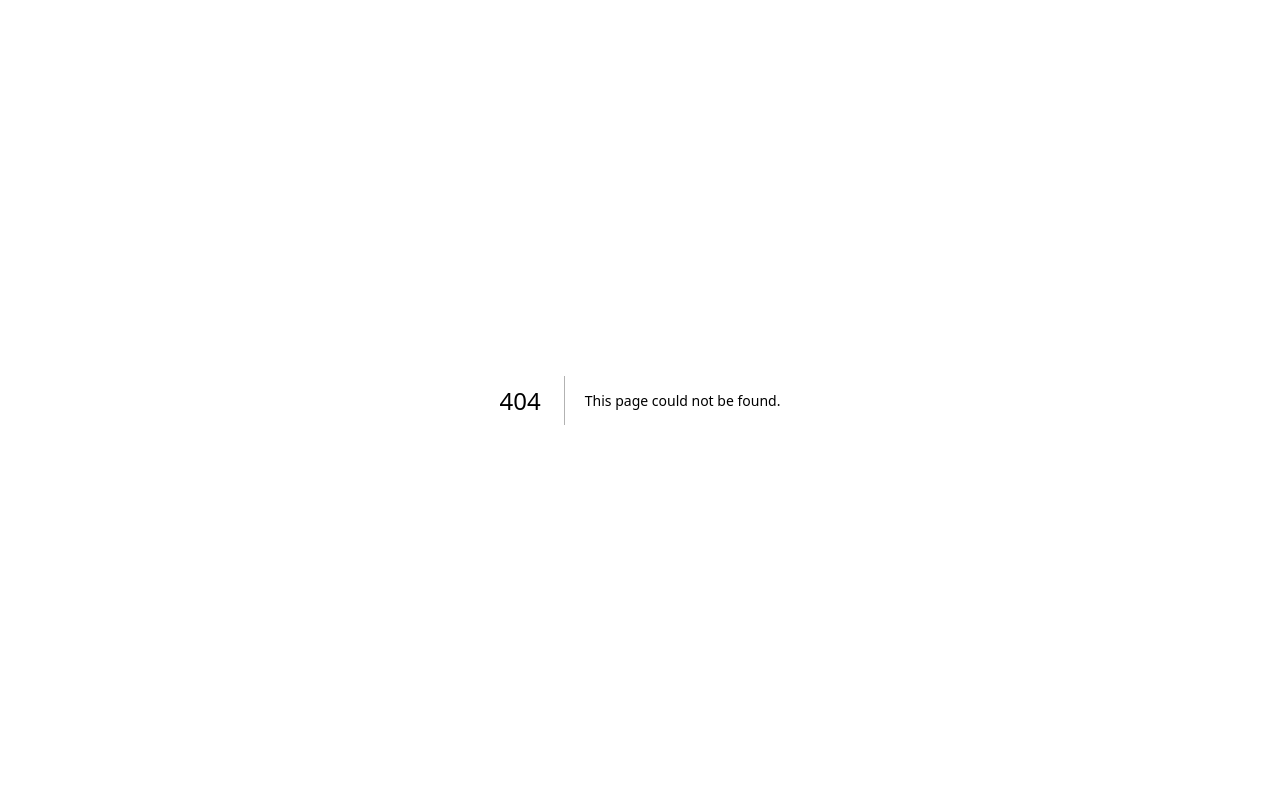
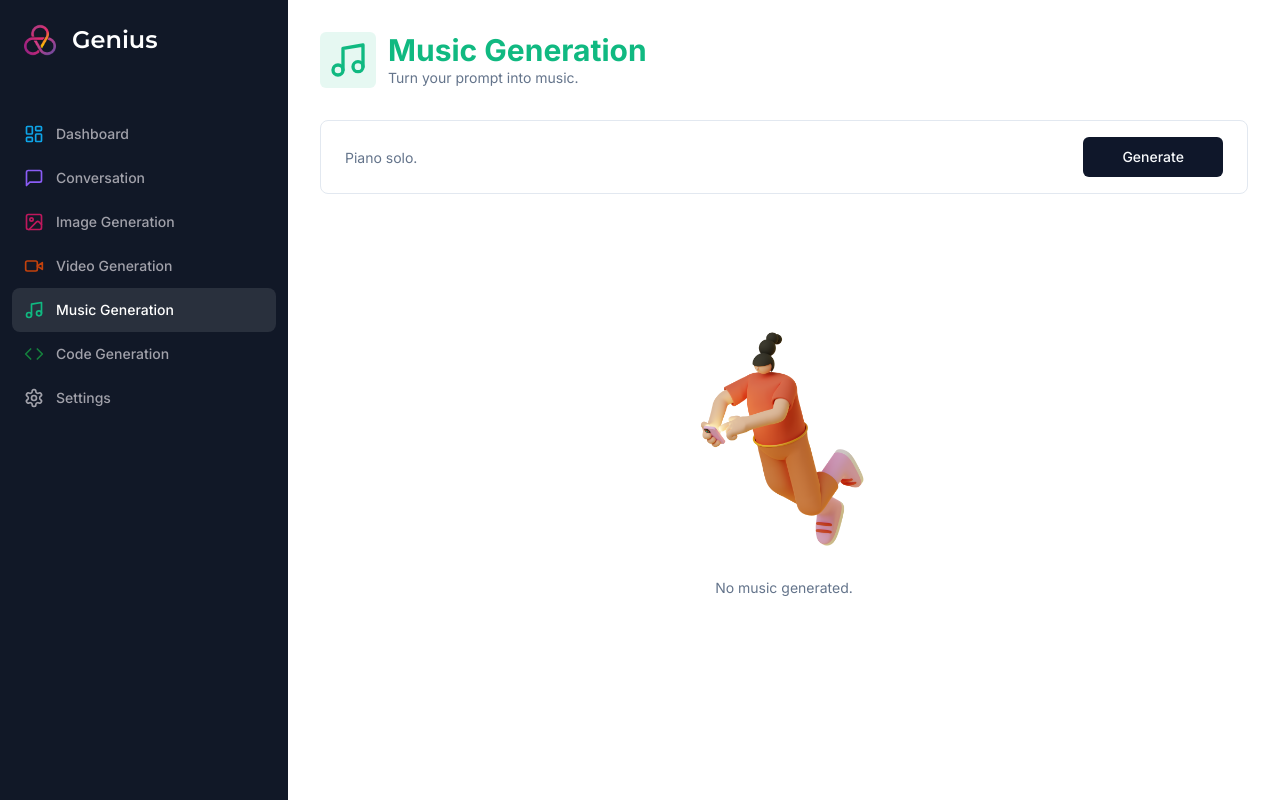
Before and after one commit to opedroporto/ai-saas-next, a Next.js app: page /music in a window 1280 px wide. Before the commit this address had no page. Built offline with nearby package versions, Linux system fonts and the light colour scheme.

Commit message:
✨ feat: add Replicate AI functionality to music page

```diff
--- /dev/null
+++ b/app/(dashboard)/(routes)/music/constants.tsx
@@ -0,0 +1,7 @@
+import * as z from "zod";
+
+export const formSchema = z.object({
+    prompt: z.string().min(1, {
+        message: "Prompt is required"
+    }),
+})
--- /dev/null
+++ b/app/(dashboard)/(routes)/music/page.tsx
@@ -0,0 +1,121 @@
+"use client";
+
+import axios from "axios";
+import * as z from "zod";
+import { Music } from "lucide-react";
+import { useForm } from "react-hook-form";
+import { zodResolver } from "@hookform/resolvers/zod";
+import { useRouter } from "next/navigation";
+import { useState } from "react";
+import { ChatCompletionMessageParam } from "openai/resources/index.mjs";
+
+import Heading from "@/components/heading";
+import { Form, FormControl, FormField, FormItem } from "@/components/ui/form"
+import { Input } from "@/components/ui/input"
+import { Button } from "@/components/ui/button"
+import { Empty } from "@/components/empty"
+import { Loader } from "@/components/loader"
+
+import { formSchema } from "./constants";
+
+const MusicPage = () => {
+    const router = useRouter();
+    const [music, setMusic] = useState<string>();
+
+    const form = useForm<z.infer<typeof formSchema>>({
+        resolver: zodResolver(formSchema),
+        defaultValues: {
+            prompt: ""
+        }
+    });
+
+    const isLoading = form.formState.isSubmitting;
+
+    const onSubmit = async (values: z.infer<typeof formSchema>) => {
+        try {
+            setMusic(undefined);
+
+            const response = await axios.post("/api/music", values);
+
+            setMusic(response.data.audio);
+
+            form.reset();
+        } catch (error: any) {
+            // TODO: Open Pro Modal
+            console.log(error);
+        } finally {
+            router.refresh();
+        }
+    };
+
+    return (
+        <div>
+            <Heading
+                title="Music Generation"
+                description="Turn your prompt into music."
+                icon={Music}
+                iconColor="text-emerald-500"
+                bgColor="bg-emerald-500/10"
+            />
+            <div className="px-4 lg:px-8">
+                <div>
+                    <Form {...form}>
+                        <form
+                            onSubmit={form.handleSubmit(onSubmit)}
+                            className="
+                                rounded-lg
+                                border
+                                w-full
+                                p-4
+                                px-3
+                                md:px-6
+                                focus-whitin:shadow-sm
+                                grid
+                                grid-cols-12
+                                gap-2
+                            "
+                        >
+                            <FormField
+                                name="prompt"
+                                render={({ field }) => (
+                                    <FormItem className="col-span-12 lg:col-span-10">
+                                        <FormControl className="m-0 p-0">
+                                            <Input
+                                                className="border-0 outline-none
+                                                focus-visible:ring-0
+                                                focus-visible:ring-transparent"
+                                                disabled={isLoading}
+                                                placeholder="Piano solo."
+                                                {...field}
+                                            />
+                                        </FormControl>
+                                    </FormItem>
+                                )}
+                            />
+                            <Button className="col-span-12 lg:col-span-2 w-full" disabled={isLoading}>
+                                Generate
+                            </Button>
+                        </form>
+                    </Form>
+                </div>
+                <div className="space-y-4 mt-4">
+                    {isLoading && (
+                        <div className="p-8 rounded-lg w-full flex items-center justify-center bg-muted">
+                            <Loader />
+                        </div>
+                    )}
+                    {!music && !isLoading && (
+                        <Empty label="No music generated." />
+                    )}
+                    {music && (
+                        <audio controls className="w-full mt-8">
+                            <source src={music} />
+                        </audio>
+                    )}
+                </div>
+            </div>
+        </div>
+    )
+}
+
+export default MusicPage;
--- /dev/null
+++ b/app/api/music/route.ts
@@ -0,0 +1,42 @@
+import { auth } from "@clerk/nextjs";
+import { NextResponse } from "next/server";
+import Replicate from "replicate";
+
+const configuration = {
+    auth: process.env.REPLICATE_API_TOKEN!
+}
+
+const replicate = new Replicate(configuration);
+
+export async function POST (
+    req: Request
+) {
+    try {
+        const { userId } = auth();
+        const body = await req.json();
+        const { prompt } = body;
+
+        if (!userId) {
+            return new NextResponse("Unauthorized", { status: 401 });
+        }
+
+        if (!prompt) {
+            return new NextResponse("Prompt is required", { status: 400 });
+        }
+
+        const response = await replicate.run(
+            "riffusion/riffusion:8cf61ea6c56afd61d8f5b9ffd14d7c216c0a93844ce2d82ac1c9ecc9c7f24e05",
+            {
+                input: {
+                    prompt_a: prompt
+                }
+            }
+        );
+
+        return NextResponse.json(response);
+
+    } catch (error) {
+        console.log("[MUSIC_ERROR]", error);
+        return new NextResponse("Internal error", { status: 500 });
+    }
+}
--- a/package.json
+++ b/package.json
@@ -26,6 +26,7 @@
     "react-dom": "^18",
     "react-hook-form": "^7.49.2",
     "react-markdown": "^9.0.1",
+    "replicate": "^0.25.1",
     "tailwind-merge": "^2.1.0",
     "tailwindcss-animate": "^1.0.7",
     "zod": "^3.22.4"
```
Also changed, not shown: 1 other file (tests, documents, lock files or other folders).
